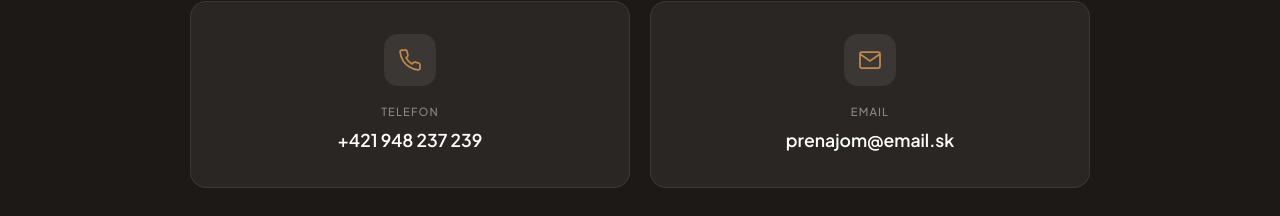
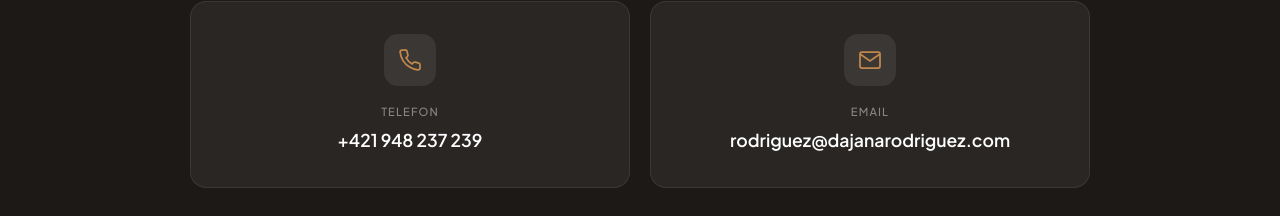
Before and after one commit to rodriguez-bit/byt-horska, a plain HTML site: page index.html in a window 1280 px wide. Shown: the part 7724-7940 px from the top of the page. Drawn offline with nearby package versions, Linux system fonts and the light colour scheme.

Commit message:
Update email to rodriguez@dajanarodriguez.com

```diff
--- a/index.html
+++ b/index.html
@@ -1204,12 +1204,12 @@
                     <div class="c-label">Telefon</div>
                     <div class="c-value">+421 948 237 239</div>
                 </a>
-                <a href="mailto:prenajom@email.sk" class="c-method">
+                <a href="mailto:rodriguez@dajanarodriguez.com" class="c-method">
                     <div class="c-icon">
                         <svg viewBox="0 0 24 24"><path d="M4 4h16c1.1 0 2 .9 2 2v12c0 1.1-.9 2-2 2H4c-1.1 0-2-.9-2-2V6c0-1.1.9-2 2-2z"/><polyline points="22,6 12,13 2,6"/></svg>
                     </div>
                     <div class="c-label">Email</div>
-                    <div class="c-value">prenajom@email.sk</div>
+                    <div class="c-value">rodriguez@dajanarodriguez.com</div>
                 </a>
             </div>
             <p class="contact-note reveal">
```
